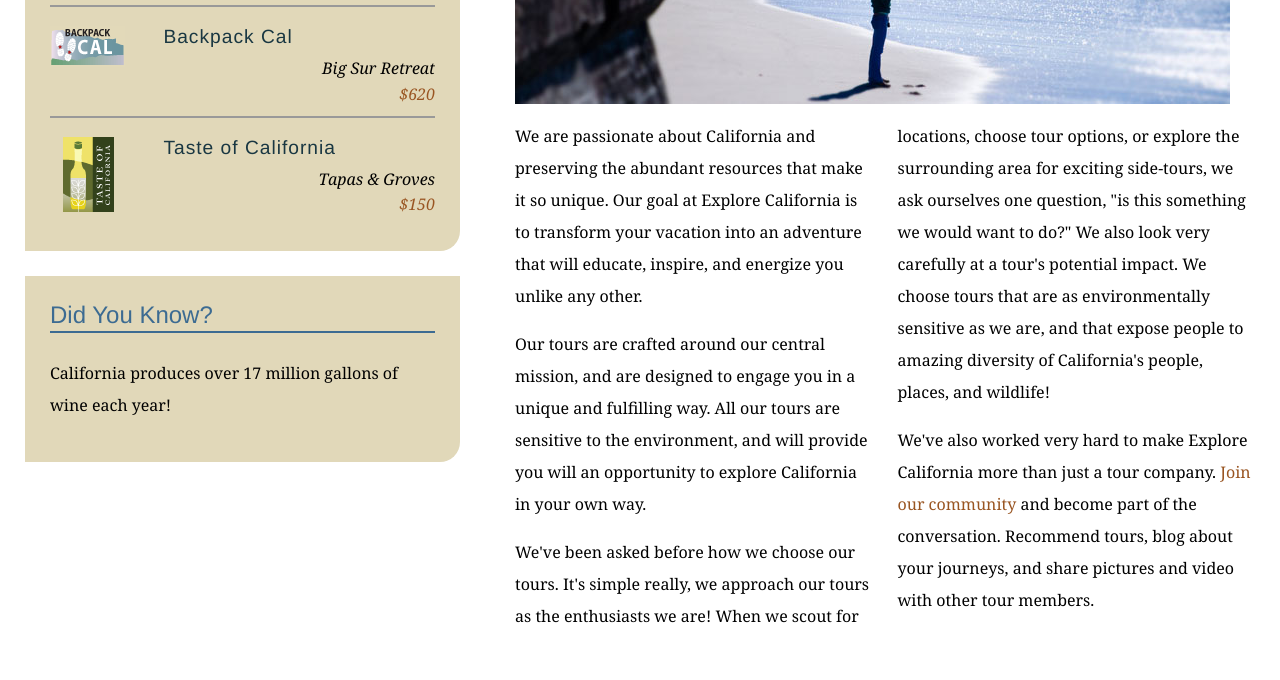
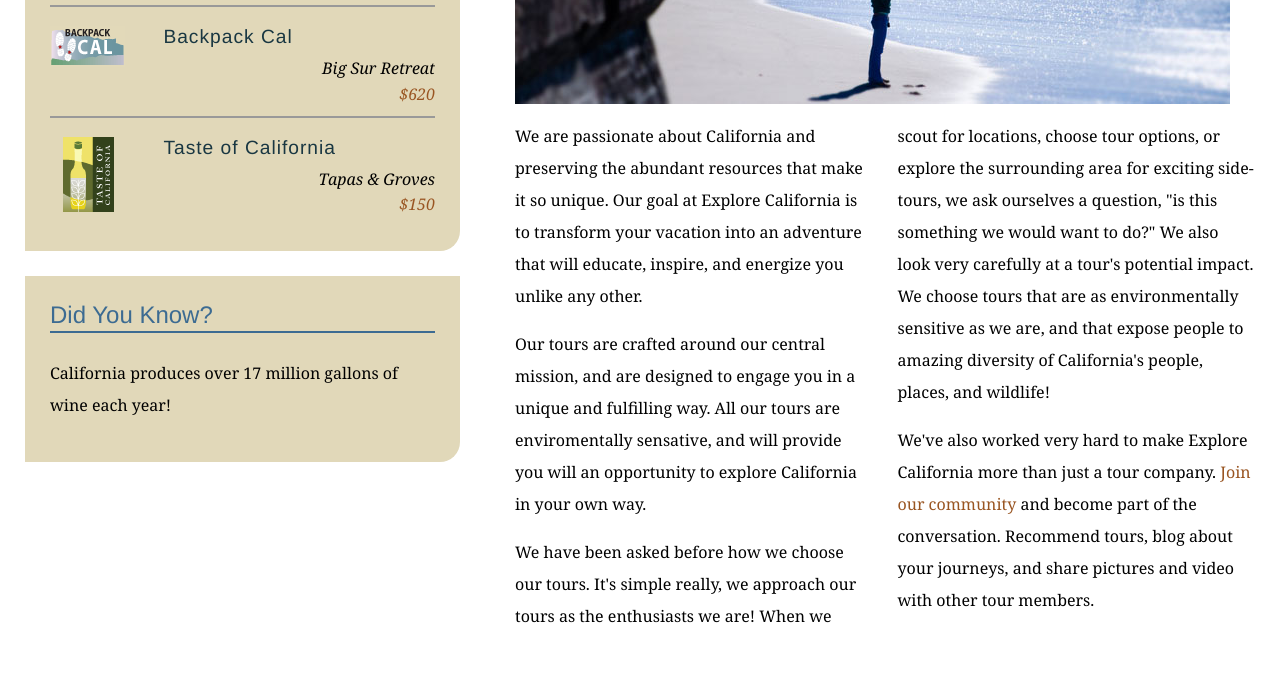
Before and after one commit to axl012/explore_california, a plain HTML site: page mission.html in a window 1280 px wide. Shown: the part 580-1260 px from the top of the page. Drawn offline with Linux system fonts and the light colour scheme.

Commit message:
text edits on mission page

```diff
--- a/mission.html
+++ b/mission.html
@@ -62,10 +62,16 @@
           <h1>Who we are</h1>
           <img src="assets/images/mission_look.jpg" alt="Looking out at the Pacific" class="articleImage" />
           <div class="multiCol">
-            <p>We are passionate about California and preserving the abundant resources that make it so unique. Our goal at Explore California is to transform your vacation into an adventure that will educate, inspire, and energize you unlike any other.</p>
-            <p>Our tours are crafted around our central mission, and are designed to engage you in a unique and fulfilling way. All our tours are sensitive to the environment, and will provide you will an opportunity to explore California in your own way.</p>
-            <p>We've been asked before how we choose our tours. It's simple really, we approach our tours as the enthusiasts we are! When we scout for locations, choose tour options, or explore the surrounding area for exciting side-tours, we ask ourselves one question, &quot;is this something we would want to do?&quot; We also look very carefully at a tour's potential impact. We choose tours that are as environmentally sensitive as we are, and that expose people to amazing diversity of California's people, places, and wildlife!</p>
-            <p>We've also worked very hard to make Explore California more than just a tour company. <a href="explorers/join.html">Join our community</a> and become part of the conversation. Recommend tours, blog about your journeys, and share pictures and video with other tour members.</p>
+            <p>We are passionate about California and preserving the abundant resources that make it so unique.
+              Our goal at Explore California is to transform your vacation into an adventure that will educate, inspire, and energize you unlike any other.</p>
+            <p>Our tours are crafted around our central mission, and are designed to engage you in a unique and fulfilling way. All our tours are enviromentally sensative,
+               and will provide you will an opportunity to explore California in your own way.</p>
+            <p>We have been asked before how we choose our tours. It's simple really, we approach our tours as the enthusiasts we are! When we scout for locations, choose tour options,
+              or explore the surrounding area for exciting side-tours, we ask ourselves a question, &quot;is this something we would want to do?&quot; We also look very carefully at
+               a tour's potential impact. We choose tours that are as environmentally sensitive as we are, and that expose people to amazing diversity of California's people, places,
+               and wildlife!</p>
+            <p>We've also worked very hard to make Explore California more than just a tour company. <a href="explorers/join.html">Join our community</a> and become part of the
+              conversation. Recommend tours, blog about your journeys, and share pictures and video with other tour members.</p>
           </div>
         </div>
       </div>
```
